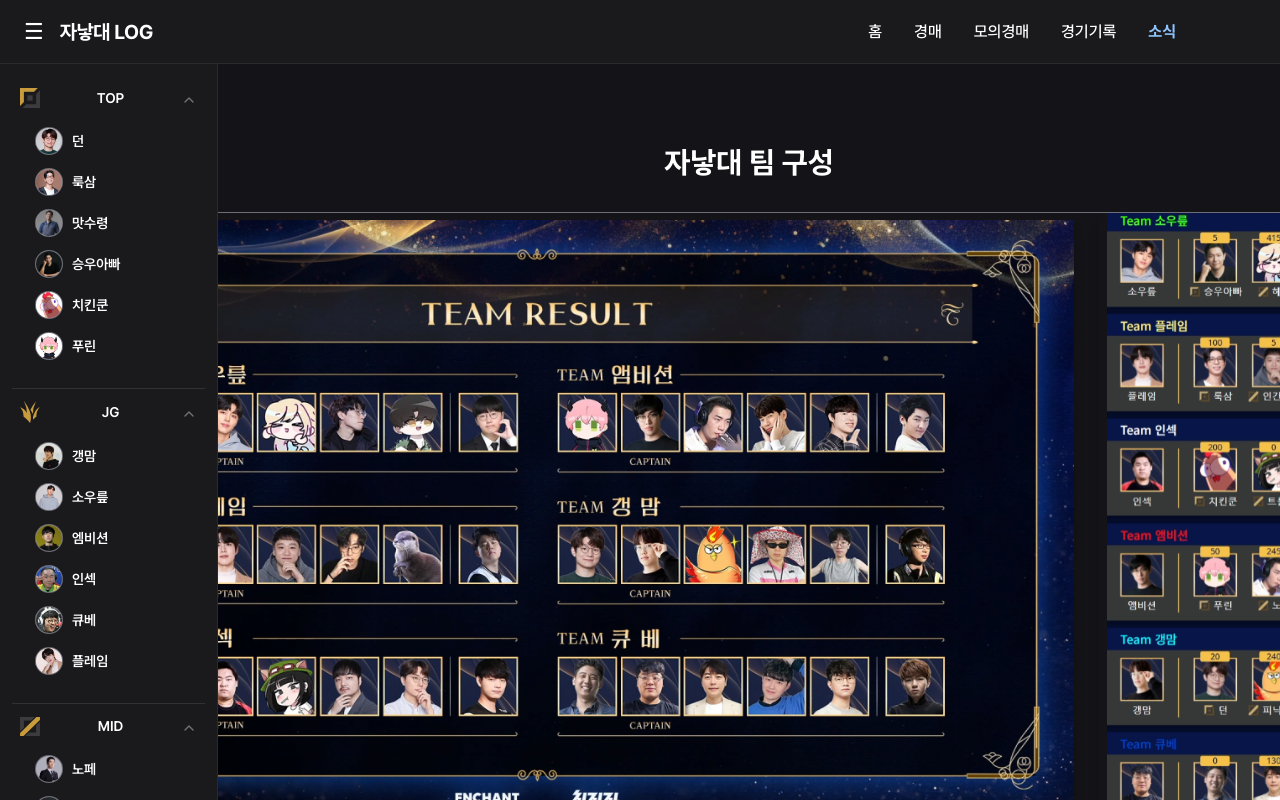
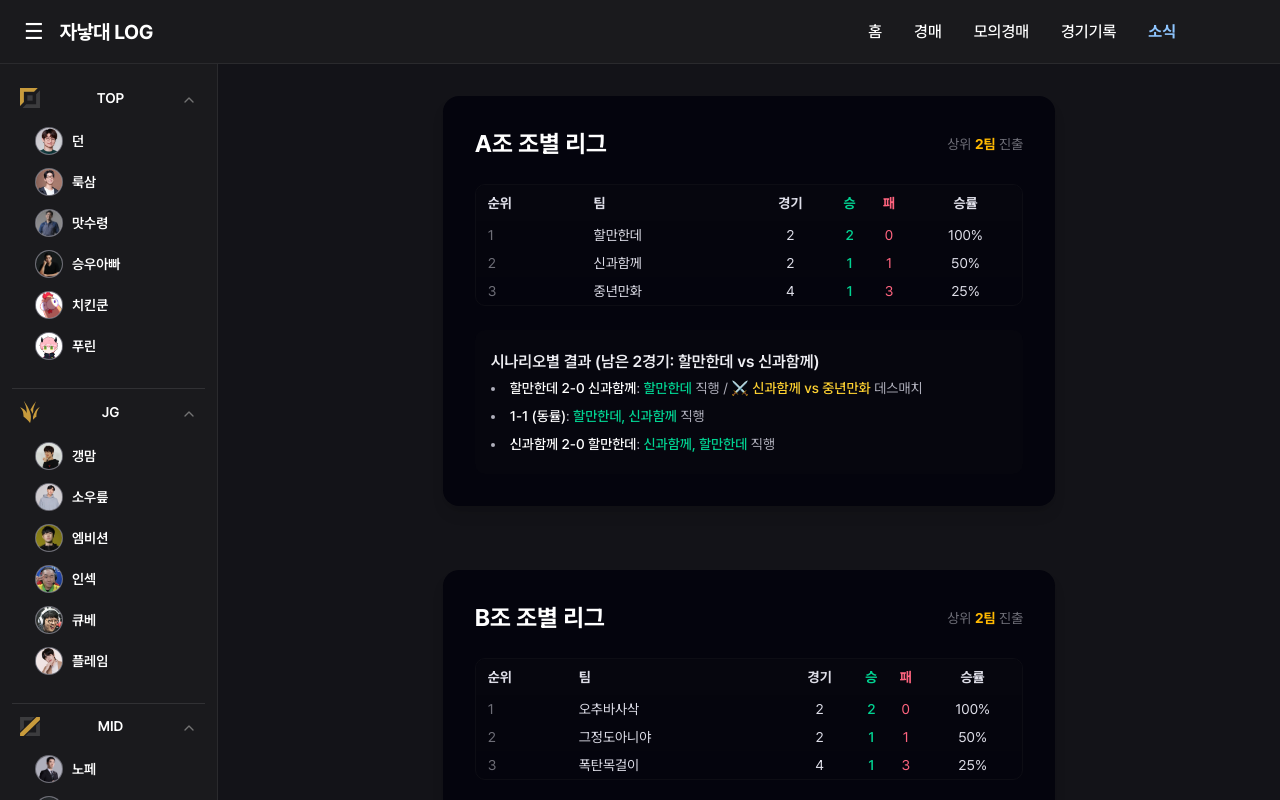
Before and after one commit to hyeonseok98/JND-LOG, a Next.js app: page /news in a window 1280 px wide. Built offline with nearby package versions, Linux system fonts and the light colour scheme; no server answers.

Commit message:
✨ feat: 조별리그 경우의수

```diff
--- a/src/app/(main)/_components/live-chzzk-list.tsx
+++ b/src/app/(main)/_components/live-chzzk-list.tsx
@@ -7,7 +7,8 @@ import Image from "next/image";
 import Link from "next/link";
 
 const MAIN_STREAME: { id: string; name: string; avatar: StaticImageData }[] = [
-  { id: "22bd842599735ae19e454983280f611e", name: "인첸트", avatar: "/logo/pig.png" as unknown as StaticImageData },
+  { id: "22bd842599735ae19e454983280f611e", name: "인첸트A", avatar: "/logo/pig.png" as unknown as StaticImageData },
+  { id: "a53ae259f77b730616f8b533aeac8bee", name: "인첸트B", avatar: "/logo/pig.png" as unknown as StaticImageData },
   { id: "560651bcf90a9399dbe79c6bd2ebbf0e", name: "포니", avatar: "/logo/pig.png" as unknown as StaticImageData },
   { id: "368ca51e82c85583e059fe669ef0f028", name: "김정민", avatar: "/logo/pig.png" as unknown as StaticImageData },
 ];
@@ -18,7 +19,7 @@ export default function LiveChzzkList() {
   if (!data) return null;
 
   return (
-    <div className="grid gap-4 xs:grid-cols-1 sm:grid-cols-2 md:grid-cols-3 w-full">
+    <div className="grid gap-4 xs:grid-cols-1 sm:grid-cols-2 md:grid-cols-3 lg:grid-cols-4 w-full">
       {MAIN_STREAME.map(({ id, name, avatar }) => {
         const { thumbnail, isLive, title } = data[id] ?? {};
 
@@ -30,7 +31,6 @@ export default function LiveChzzkList() {
             rel="noopener noreferrer"
             className="block"
           >
-            {/* 썸네일 */}
             <div className="relative w-full aspect-[16/9] rounded-lg overflow-hidden">
               {thumbnail ? (
                 <Image src={thumbnail} alt={title ?? ""} fill className="object-cover" />
@@ -44,8 +44,7 @@ export default function LiveChzzkList() {
               )}
             </div>
 
-            {/* 프로필 + 제목 */}
-            <div className="flex items-center gap-2 mt-2">
+            <div className="flex items-center gap-2 mt-3">
               <Avatar src={avatar} isLive={isLive} size={30} />
               <div className="flex-1">
                 {title && <p className="text-sm font-medium text-gray-200 line-clamp-2">{title}</p>}
--- a/src/app/(main)/news/page.tsx
+++ b/src/app/(main)/news/page.tsx
@@ -1,20 +1,181 @@
 import { SectionLayout } from "@/components/layout";
-import Image from "next/image";
+
+type Team = {
+  name: string;
+  played: number;
+  wins: number;
+  losses: number;
+};
+
+type Group = {
+  title: string;
+  teams: Team[];
+  remainingPair: [string, string];
+};
+
+const groups: Group[] = [
+  {
+    title: "A조",
+    teams: [
+      { name: "중년만화", played: 4, wins: 1, losses: 3 },
+      { name: "할만한데", played: 2, wins: 2, losses: 0 },
+      { name: "신과함께", played: 2, wins: 1, losses: 1 },
+    ],
+    remainingPair: ["할만한데", "신과함께"],
+  },
+  {
+    title: "B조",
+    teams: [
+      { name: "폭탄목걸이", played: 4, wins: 1, losses: 3 },
+      { name: "오추바사삭", played: 2, wins: 2, losses: 0 },
+      { name: "그정도아니야", played: 2, wins: 1, losses: 1 },
+    ],
+    remainingPair: ["오추바사삭", "그정도아니야"],
+  },
+];
+
+function cloneTeams(teams: Team[]): Team[] {
+  return teams.map((t) => ({ ...t }));
+}
+
+/** 정렬: 승률 → 승수 → 이름 */
+function sortTeams(teams: Team[]): Team[] {
+  return [...teams].sort((a, b) => {
+    const rateA = a.wins / a.played;
+    const rateB = b.wins / b.played;
+    if (rateA !== rateB) return rateB - rateA;
+    if (a.wins !== b.wins) return b.wins - a.wins;
+    return a.name.localeCompare(b.name, "ko");
+  });
+}
+
+interface Scenario {
+  label: string;
+  direct: string[];
+  tie: string[];
+  table: Team[];
+}
+
+function buildScenarios(group: Group): Scenario[] {
+  const [xName, yName] = group.remainingPair;
+  const xOrig = group.teams.find((t) => t.name === xName)!;
+  const yOrig = group.teams.find((t) => t.name === yName)!;
+
+  return [2, 1, 0].map((xWins) => {
+    const teams = cloneTeams(group.teams);
+    const x = teams.find((t) => t.name === xName)!;
+    const y = teams.find((t) => t.name === yName)!;
+
+    x.wins += xWins;
+    x.losses += 2 - xWins;
+    x.played += 2;
+
+    y.wins += 2 - xWins;
+    y.losses += xWins;
+    y.played += 2;
+
+    const sorted = sortTeams(teams);
+
+    const rate1 = sorted[0].wins / sorted[0].played;
+    const firstGroup = sorted.filter((t) => t.wins / t.played === rate1);
+
+    let direct: string[] = [];
+    let tie: string[] = [];
+
+    if (firstGroup.length >= 2) {
+      // 2팀 이상 동률 1위 → 모두 데스매치 (상위 2 결정 필요)
+      tie = firstGroup.map((t) => t.name);
+    } else {
+      direct.push(firstGroup[0].name); // 1위 직행
+      // determine 2위 그룹
+      const rate2 =
+        sorted.find((t) => t.wins / t.played < rate1)!.wins / sorted.find((t) => t.wins / t.played < rate1)!.played;
+      const secondGroup = sorted.filter((t) => t.wins / t.played === rate2);
+      if (secondGroup.length === 1) {
+        direct.push(secondGroup[0].name); // 2위 확정
+      } else {
+        tie = secondGroup.map((t) => t.name); // 2위 동률 → 데스매치
+      }
+    }
+
+    const label = xWins === 2 ? `${xName} 2‑0 ${yName}` : xWins === 1 ? `1‑1 (동률)` : `${yName} 2‑0 ${xName}`;
+
+    return { label, direct, tie, table: sorted };
+  });
+}
 
 export default function NewsPage() {
   return (
     <SectionLayout>
-      <div className="flex flex-col justify-center items-center py-10 md:py-20">
-        <h2 className="text-3xl font-bold text-white text-center mb-8">자낳대 팀 구성</h2>
-        <div className="w-[1500px] h-[620px] flex gap-6 border border-gray-400 rounded-md">
-          <div className="relative flex-1 h-full rounded-lg overflow-hidden shadow-lg">
-            <Image src="/news/team-result.png" alt="팀 구성 요약" fill className="object-contain" priority />
-          </div>
+      <div className="flex flex-col gap-16 mx-auto max-w-4xl py-8">
+        {groups.map((group) => {
+          const scenarios = buildScenarios(group);
+          const teamsSorted = sortTeams(group.teams);
 
-          <div className="relative w-[400px] h-full rounded-lg overflow-hidden shadow-lg">
-            <Image src="/news/team-result-detail.png" alt="팀 구성 상세" fill className="object-contain" priority />
-          </div>
-        </div>
+          return (
+            <article key={group.title} className="bg-gray-900 w-full rounded-2xl shadow-lg p-8 space-y-6">
+              <header className="flex items-center justify-between flex-wrap gap-2">
+                <h2 className="text-2xl font-bold text-white">{group.title} 조별 리그</h2>
+                <span className="text-sm text-gray-400">
+                  상위 <strong className="text-amber-400">2팀</strong> 진출
+                </span>
+              </header>
+
+              <div className="overflow-x-auto rounded-lg border border-gray-700">
+                <table className="min-w-full text-gray-200 text-sm">
+                  <thead className="bg-gray-800/60">
+                    <tr>
+                      <th className="py-2 pl-3 text-left">순위</th>
+                      <th className="py-2 text-left">팀</th>
+                      <th className="py-2 text-center">경기</th>
+                      <th className="py-2 text-center text-emerald-400">승</th>
+                      <th className="py-2 text-center text-rose-400">패</th>
+                      <th className="py-2 text-center">승률</th>
+                    </tr>
+                  </thead>
+                  <tbody>
+                    {teamsSorted.map((t, idx) => (
+                      <tr key={t.name} className={idx < 2 ? "bg-gray-800/30" : "hover:bg-gray-800/20"}>
+                        <td className="py-1 pl-3 text-gray-400">{idx + 1}</td>
+                        <td className="py-1">{t.name}</td>
+                        <td className="py-1 text-center">{t.played}</td>
+                        <td className="py-1 text-center font-medium text-emerald-400">{t.wins}</td>
+                        <td className="py-1 text-center text-rose-400">{t.losses}</td>
+                        <td className="py-1 text-center">{((t.wins / t.played) * 100).toFixed(0)}%</td>
+                      </tr>
+                    ))}
+                  </tbody>
+                </table>
+              </div>
+
+              {/* Scenario Section */}
+              <div className="bg-gray-800/60 px-4 py-5 rounded-lg space-y-4">
+                <h3 className="text-gray-100 font-semibold mb-1">
+                  시나리오별 결과 (남은 2경기: {group.remainingPair[0]} vs {group.remainingPair[1]})
+                </h3>
+                <ul className="space-y-2 text-gray-300 text-sm list-disc list-inside">
+                  {scenarios.map((s) => (
+                    <li key={s.label} className="leading-5">
+                      <span className="text-white font-medium">{s.label}</span>
+                      {": "}
+                      {s.direct.length > 0 && (
+                        <>
+                          <span className="text-emerald-400 font-medium">{s.direct.join(", ")}</span> 직행
+                        </>
+                      )}
+                      {s.tie.length > 0 && (
+                        <>
+                          {s.direct.length > 0 && " / "}
+                          ⚔️ <span className="text-amber-300 font-medium">{s.tie.join(" vs ")}</span> 데스매치
+                        </>
+                      )}
+                    </li>
+                  ))}
+                </ul>
+              </div>
+            </article>
+          );
+        })}
       </div>
     </SectionLayout>
   );
--- a/src/app/(main)/page.tsx
+++ b/src/app/(main)/page.tsx
@@ -47,7 +47,7 @@ export default function HomePage() {
         <LiveChzzkList />
       </section>
 
-      <section className="max-w-[1500px] w-full py-15 px-10">
+      <section className="max-w-[1500px] w-full py-14 px-10">
         <h3 className="text-2xl text-white font-bold mb-2">📢 팀별 중계 & 프로필</h3>
         <TeamLiveChzzkList />
       </section>
```
